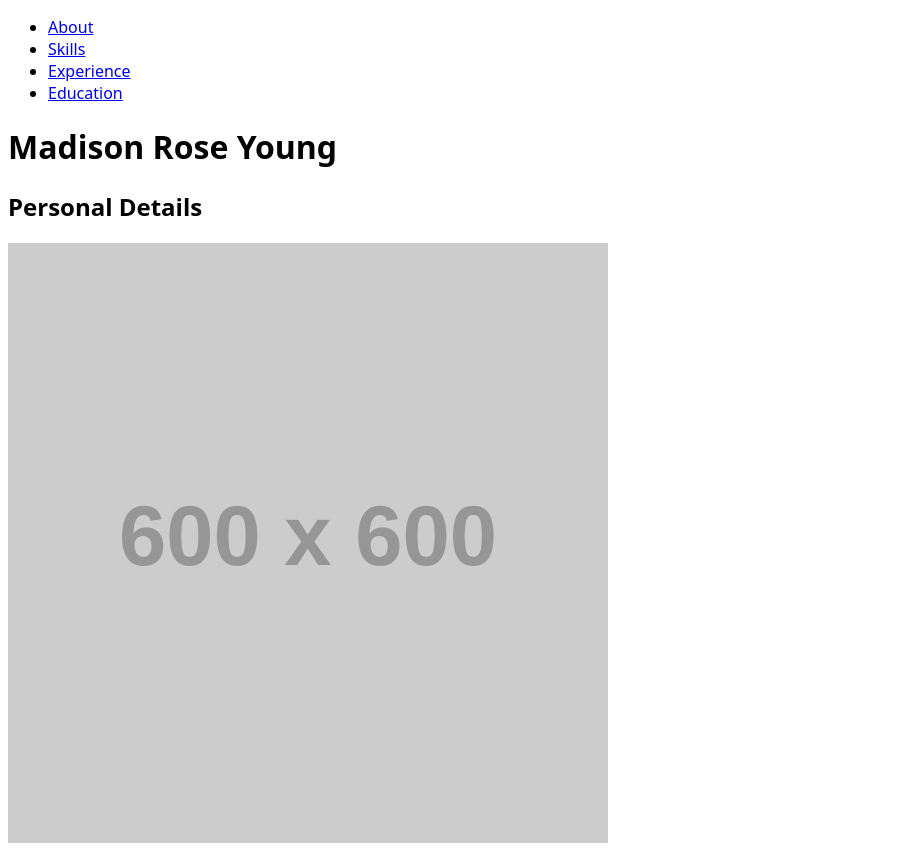
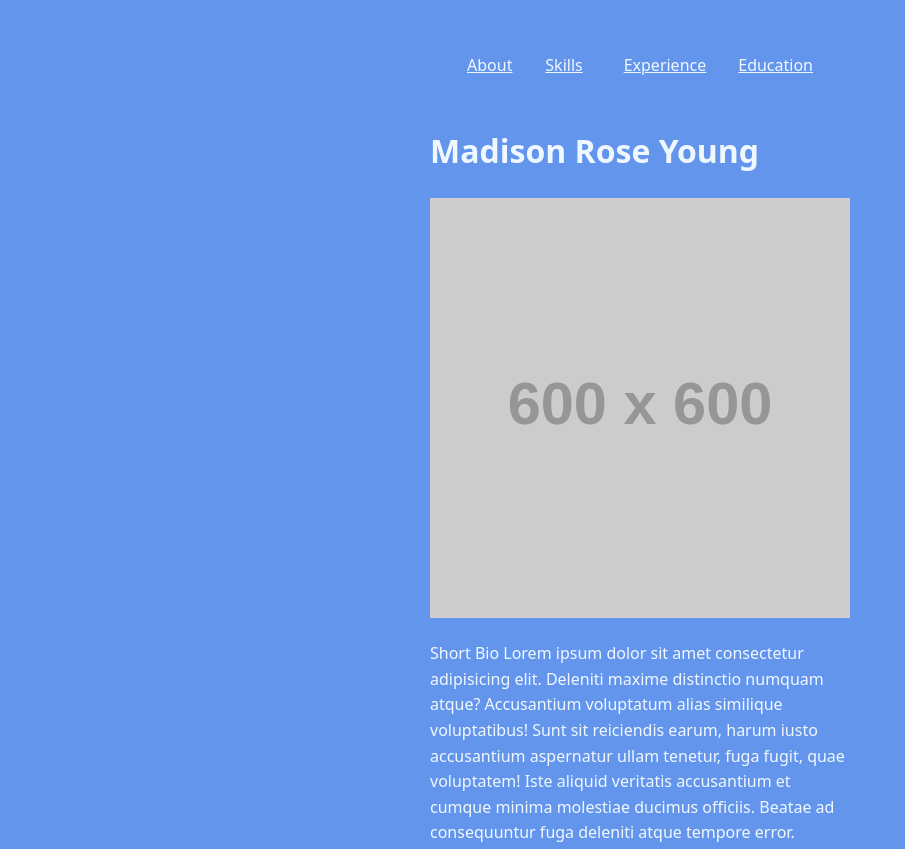
Before and after one commit to Madrosey13/mobile-web, a plain HTML site: page resume/index-json.html in a window 1280 px wide. Shown: the top 849 px of the page, without its empty margins (0-905 px from the left). Drawn offline with Linux system fonts and the light colour scheme; placeholder pictures from the web are drawn by us.

Commit message:
updated resume

```diff
--- a/resume/css/style.css
+++ b/resume/css/style.css
@@ -1,4 +1,11 @@
-/* HTML */
+/* Custom Properties */
+:root{
+    --main-bg-color:cornflowerblue;
+    --primary-type-color: aliceblue;
+    --accent-color-1:navy;
+}
+
+/* Box Sizing */
 html{
     box-sizing:border-box;
 }
@@ -7,12 +14,64 @@ html{
     box-sizing:inherit;
 }
 
-main, nav{
-    font-family:system-ui, -apple-system, BlinkMacSystemFont, 'Segoe UI', Roboto, Oxygen, Ubuntu, Cantarell, 'Open Sans', 'Helvetica Neue', sans-serif;
-    font-optical-sizing:auto;
-    margin:auto
+/* Typograpy */
+body{
+    font-family:system-ui, -apple-system, BlinkMacSystemFont, 'Segoe UI', Roboto, Oxygen, Ubuntu, Cantarell, 'Open Sans', 'Helvetica Neue', sans-serif
 }
 
+/* Image Fluidity */
+img{
+    max-width:100%;
+}
+
+/* Utility Classes */
+.container{
+    max-width: 420px;
+    margin:0 auto;
+}
+
+/* Helper Classes */
+.visuallyhidden{
+    border:0;
+    clip:rect(0 0 0 0);
+    height:1px;
+    margin:-1px;
+    overflow: hidden;
+    padding:0;
+    position:absolute;
+    width:1px;
+    white-space:nowrap;
+}
+
+/* Global Styles */
+body{
+    background:var(--main-bg-color);
+    color:var(--primary-type-color);
+    line-height:1.6;
+}
+
+a:link, a:visited{
+    color:var(--primary-type-color);
+}
+
+nav{
+    padding:1px;
+}
+
+nav ul{
+    display:grid;
+    grid-template-columns: 1fr 1fr 1fr 1fr;
+    padding:20px 20px 0px 20px;
+}
+
+nav li{
+    list-style-type:none;
+}
+
+nav a:link, nav a:visited{
+    display:block;
+    padding:8px 16px;
+}
 
 /* Media Queries */
 @media print{
--- a/resume/index-json.html
+++ b/resume/index-json.html
@@ -102,7 +102,7 @@
   <main class="container">
     <h1 class="page-title">Madison Rose Young</h1>
     <section id="about">
-      <h2>Personal Details</h2>
+      <h2 class="visuallyhidden">Personal Details</h2>
       <div class="bio">
       <img src="https://placehold.co/600x600?text=Headshot" alt="Madison Young">
       <p>Short Bio Lorem ipsum dolor sit amet consectetur adipisicing elit. Deleniti maxime distinctio numquam atque? Accusantium voluptatum alias similique voluptatibus! Sunt sit reiciendis earum, harum iusto accusantium aspernatur ullam tenetur, fuga fugit, quae voluptatem! Iste aliquid veritatis accusantium et cumque minima molestiae ducimus officiis. Beatae ad consequuntur fuga deleniti atque tempore error.</p>
```
